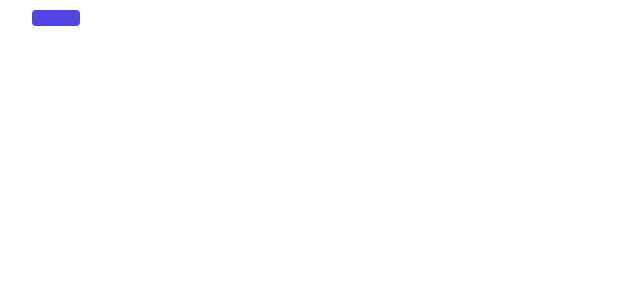
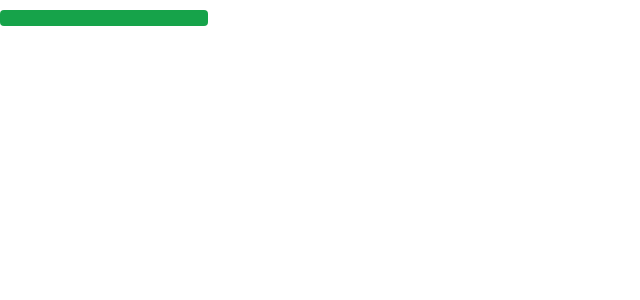
Before and after one commit to NataliaSRiber/dance_group_website_template, a Next.js app: page /Button in a window 1280 px wide. Shown: the top 300 px of the page, without its empty margins (0-640 px from the left). Built offline with nearby package versions, Linux system fonts and the light colour scheme.

Commit message:
feat: it adds font style

```diff
--- a/src/pages/Button.tsx
+++ b/src/pages/Button.tsx
@@ -3,7 +3,7 @@ import React from 'react';
 
 const Button = (props: any) => {
     return (
-      <button className="bg-indigo-600 text-white font-[Poppins] py-2 px-6 rounded md:ml-8 hover:bg-indigo-400 duration-500">
+      <button className="bg-green-600 text-white font-semibold font-[Poppins] py-2 px-6 rounded hover:bg-green-400 duration-500 w-52">
         {props.children}
       </button>
     );
--- a/tailwind.config.js
+++ b/tailwind.config.js
@@ -4,7 +4,11 @@ module.exports = {
     "./src/**/*.{js,ts,jsx,tsx}",
   ],
   theme: {
-    extend: {},
+    extend: {
+      // fontFamily: {
+      //   mono: ['Consolas']
+      // },
+    },
   },
   plugins: [],
 }
```
